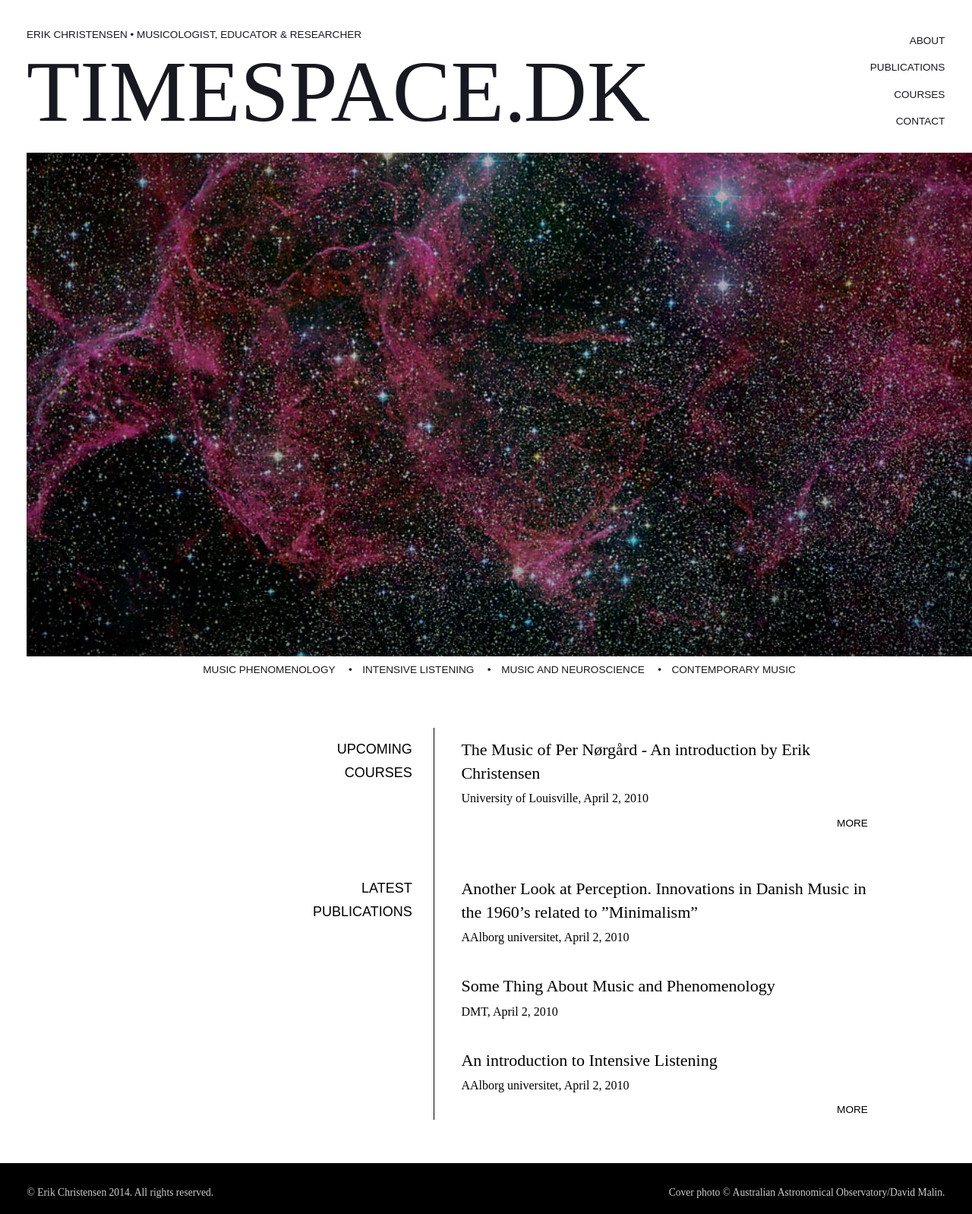
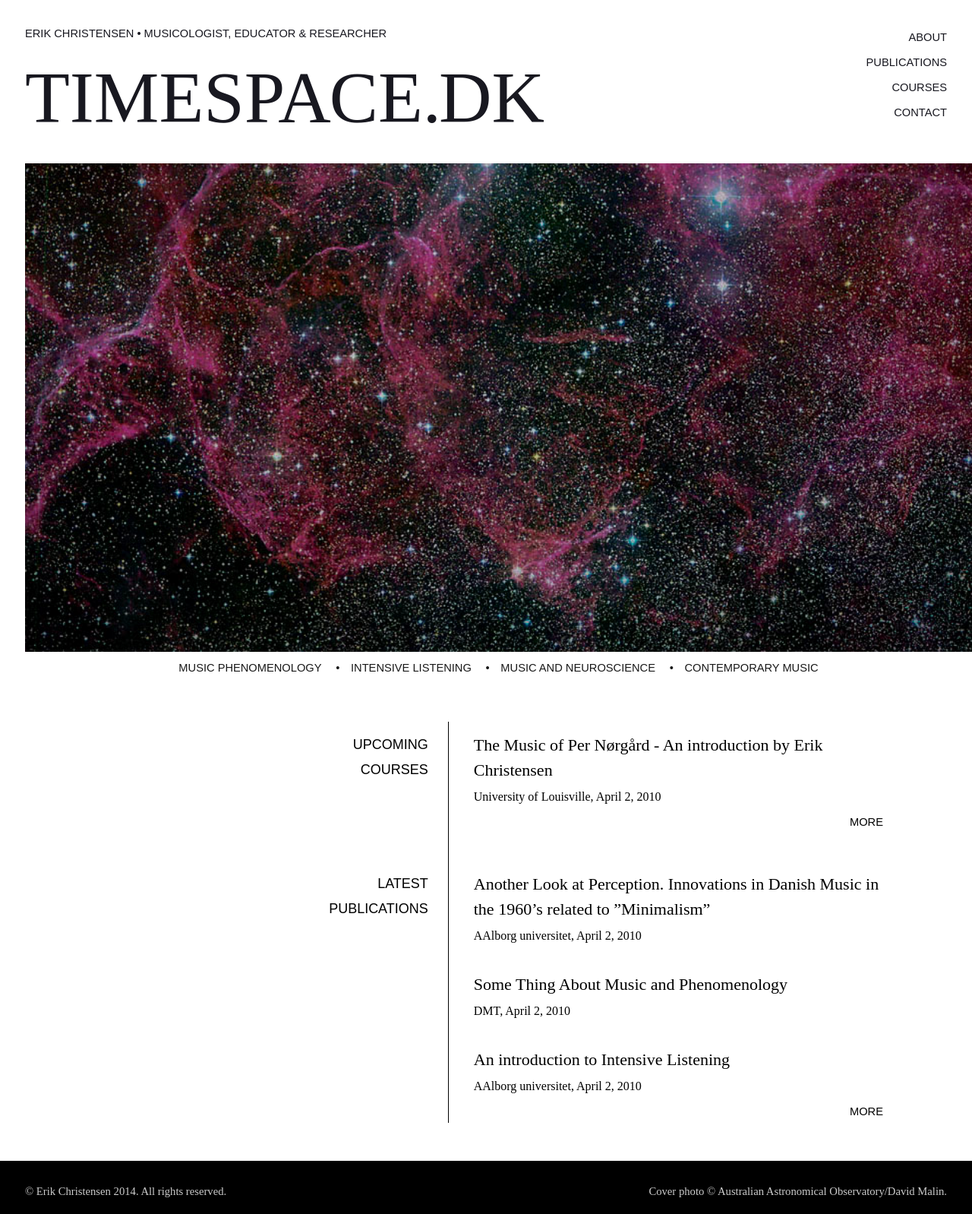
Before and after one commit to netlifydemo/cms-demo, a Jekyll site: the page built from index.html, in a window 1280 px wide. Shown: the whole page at 76% size. Built offline with Jekyll 4.4.1, drawn with Linux system fonts in a browser that asks for light colours.

```diff
--- a/css/main.scss
+++ b/css/main.scss
@@ -108,10 +108,9 @@
 $font-family-sans-serif: 'Montserrat', sans-serif;
 
 // Variables for gridlover
-// http://modularscale.com/scale/?px1=16&px2=&ra1=1.618&ra2=0
 $base-font-size: 22px/16px + 0em;
-$base-line-height: 1.414;
-$scale: 1.618;
+$base-line-height: 1.5;
+$scale: 1.5;
 
 $container-max-width: 960px;
 
```
